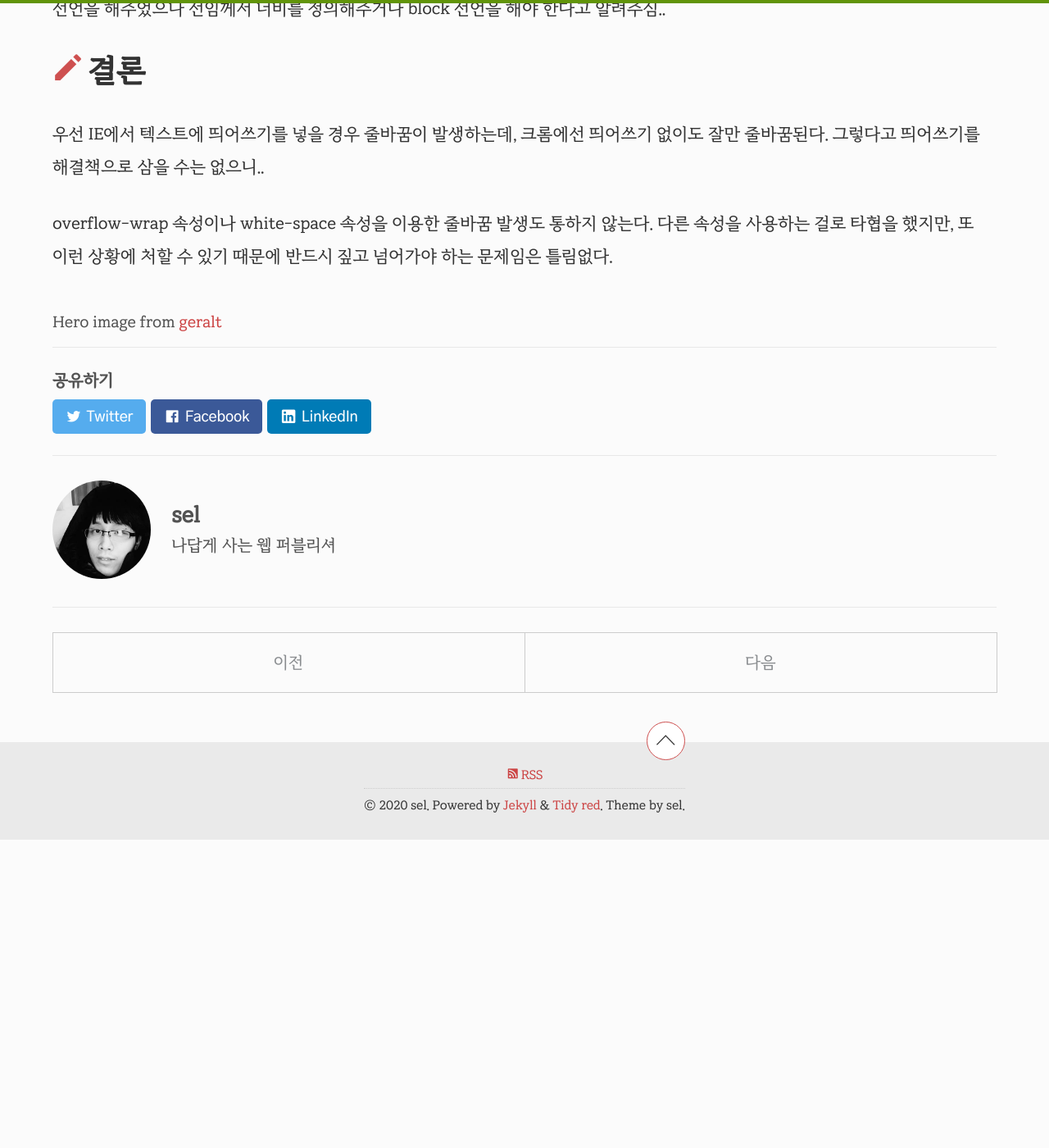
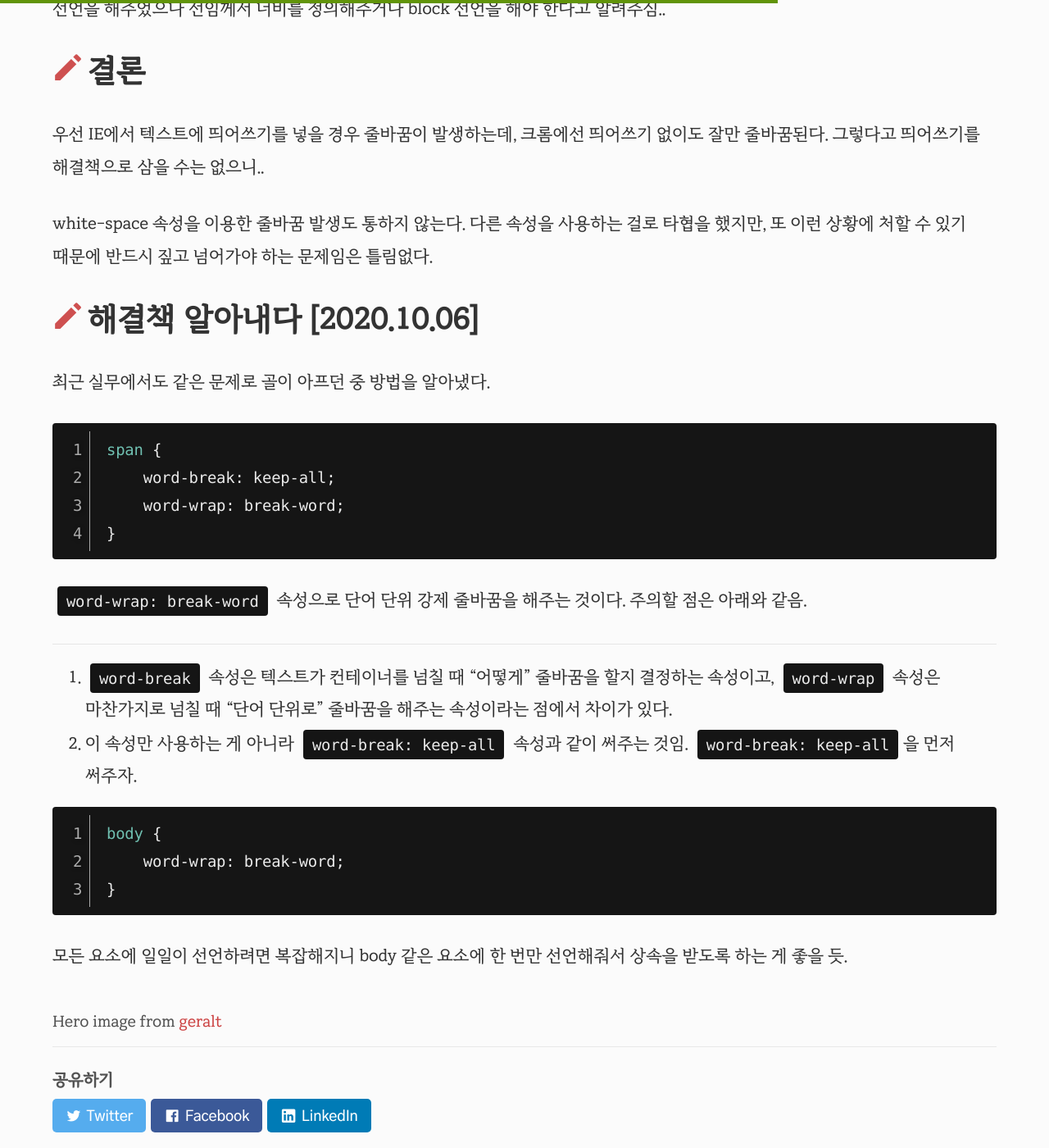
Before and after one commit to selosele/selosele.github.io, a Jekyll site: the page built from _posts/2020-03-30-word-break-in-ie.md, in a window 1280 px wide and 1400 px high, scrolled down 1366 px. Shown: the whole window at 82% size. Built offline with Jekyll 4.4.1, drawn with Linux system fonts in a browser that asks for light colours; comment, search, counter and statistics services are not loaded; before the commit the page ends 2390 px from its top, so only the background shows below that; some of the changed text lies outside the part shown.

Commit message:
포스트 수정

````diff
--- a/_posts/2020-03-30-word-break-in-ie.md
+++ b/_posts/2020-03-30-word-break-in-ie.md
@@ -14,7 +14,7 @@ categories:
 tags:
     - css
 ---
-오늘 실무에서 엄청난 멘붕을 겪었는데, ```word-break: keep-all```{:.language-css} 선언이 IE 모든 버전에서 정상적으로 적용되지 않는 문제.. 검색을 해보니 ```word-break: break-all```{:.language-css}, ```overflow-wrap: break-word```{:.language-css} IE 미적용 관련 글을 쉽게 찾아볼 수 있었으나 keep-all 문제는 찾아볼 수 없었다. 결국 선임에게 물어본 결과 그냥 딴거(break-word/break-all) 쓰는 걸로..
+오늘 실무에서 엄청난 멘붕을 겪었는데, ```word-break: keep-all```{:.language-css} 선언이 IE 모든 버전에서 정상적으로 적용되지 않는 문제.. 검색을 해보니 ```word-break: break-all```{:.language-css} IE 미적용 관련 글을 쉽게 찾아볼 수 있었으나 keep-all 문제는 찾아볼 수 없었다. 결국 선임에게 물어본 결과 그냥 break-all 쓰는 걸로..
 
 대체 원인이 무엇일까? 버그라고 보기엔 IE 모든 버전을 지원하는 속성이므로 내가 애초부터 CSS를 잘못 작성했을 수도 있고.. 해답은 어디에 있단말인가.......
 
@@ -34,4 +34,32 @@ tags:
 ## 결론
 우선 IE에서 텍스트에 띄어쓰기를 넣을 경우 줄바꿈이 발생하는데, 크롬에선 띄어쓰기 없이도 잘만 줄바꿈된다. 그렇다고 띄어쓰기를 해결책으로 삼을 수는 없으니..
 
-overflow-wrap 속성이나 white-space 속성을 이용한 줄바꿈 발생도 통하지 않는다. 다른 속성을 사용하는 걸로 타협을 했지만, 또 이런 상황에 처할 수 있기 때문에 반드시 짚고 넘어가야 하는 문제임은 틀림없다.
+white-space 속성을 이용한 줄바꿈 발생도 통하지 않는다. 다른 속성을 사용하는 걸로 타협을 했지만, 또 이런 상황에 처할 수 있기 때문에 반드시 짚고 넘어가야 하는 문제임은 틀림없다.
+
+## 해결책 알아내다 [2020.10.06]
+
+최근 실무에서도 같은 문제로 골이 아프던 중 방법을 알아냈다.
+
+{:.has-label}
+```css
+span {
+    word-break: keep-all;
+    word-wrap: break-word;
+}
+```
+
+```word-wrap: break-word```{:.language-css} 속성으로 단어 단위 강제 줄바꿈을 해주는 것이다. 주의할 점은 아래와 같음.
+
+---
+
+1. ```word-break```{:.language-css} 속성은 텍스트가 컨테이너를 넘칠 때 &ldquo;어떻게&rdquo; 줄바꿈을 할지 결정하는 속성이고, ```word-wrap```{:.language-css} 속성은 마찬가지로 넘칠 때 &ldquo;단어 단위로&rdquo; 줄바꿈을 해주는 속성이라는 점에서 차이가 있다.
+2. 이 속성만 사용하는 게 아니라 ```word-break: keep-all```{:.language-css} 속성과 같이 써주는 것임. ```word-break: keep-all```{:.language-css}을 먼저 써주자.
+
+{:.has-label}
+```css
+body {
+    word-wrap: break-word;
+}
+```
+
+모든 요소에 일일이 선언하려면 복잡해지니 body 같은 요소에 한 번만 선언해줘서 상속을 받도록 하는 게 좋을 듯.
````
